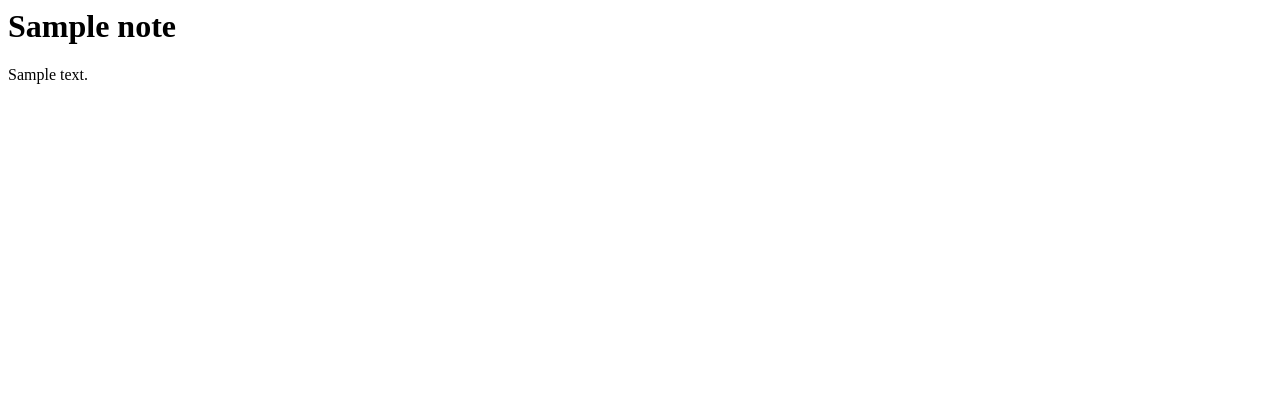
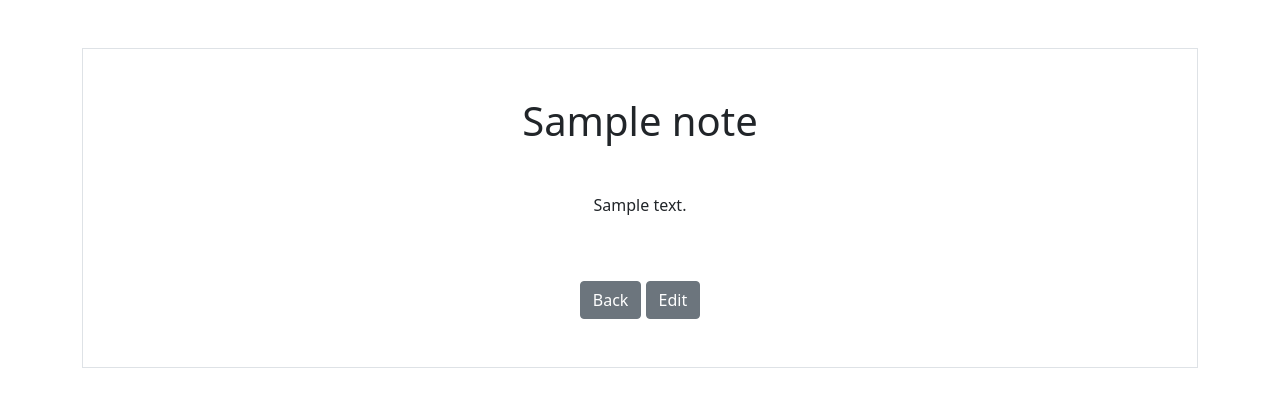
Before and after one commit to gkc189/django-notes1, a Django app: page /smart/notes/1 in a window 1280 px wide. Shown: the top 407 px of the page. Run offline with Django 5.2, Linux system fonts and the light colour scheme; tables that the repository leaves empty hold one stand-in row (values such as "Sample post").

Commit message:
Added styling to note-detail page, and functional back and edit buttons.

```diff
--- a/notes/templates/notes/notes_detail.html
+++ b/notes/templates/notes/notes_detail.html
@@ -1,4 +1,11 @@
-<html>
-    <h1>{{note.title}}</h1>
+{% extends 'base.html' %}
+
+{% block content %}
+<div class="border round">
+    <h1 class="my-5">{{note.title}}</h1>
     <p>{{note.text}}</p>
-</html>
+
+    <a href="{% url 'notes.list' %}" class="btn btn-secondary my-5">Back</a>
+    <a href="{% url 'notes.update' pk=note.id %}" class="btn btn-secondary">Edit</a>
+</div>
+{% endblock %}
```
